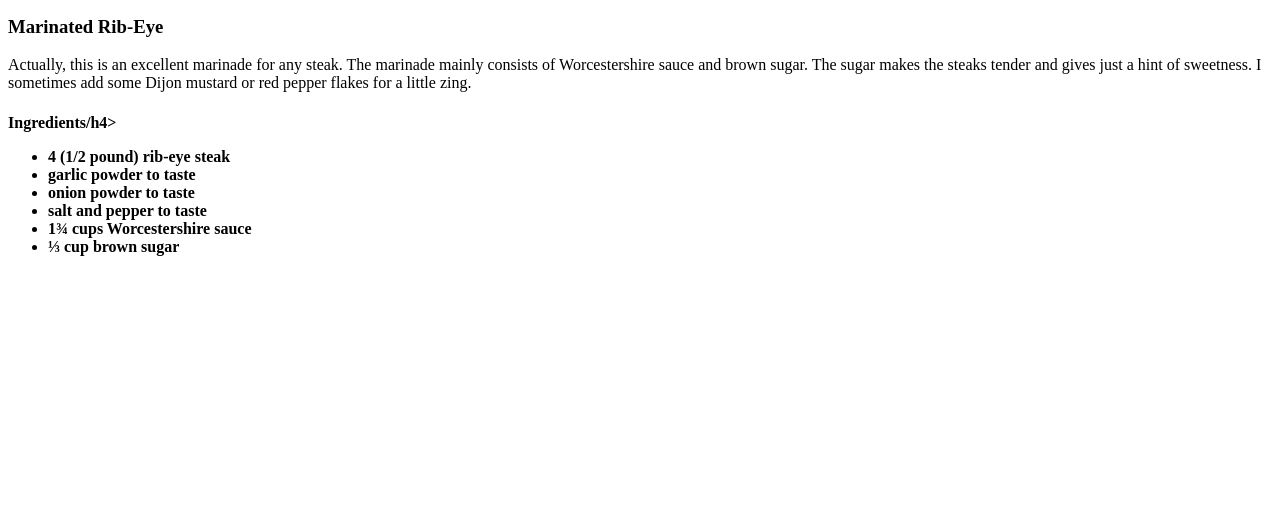
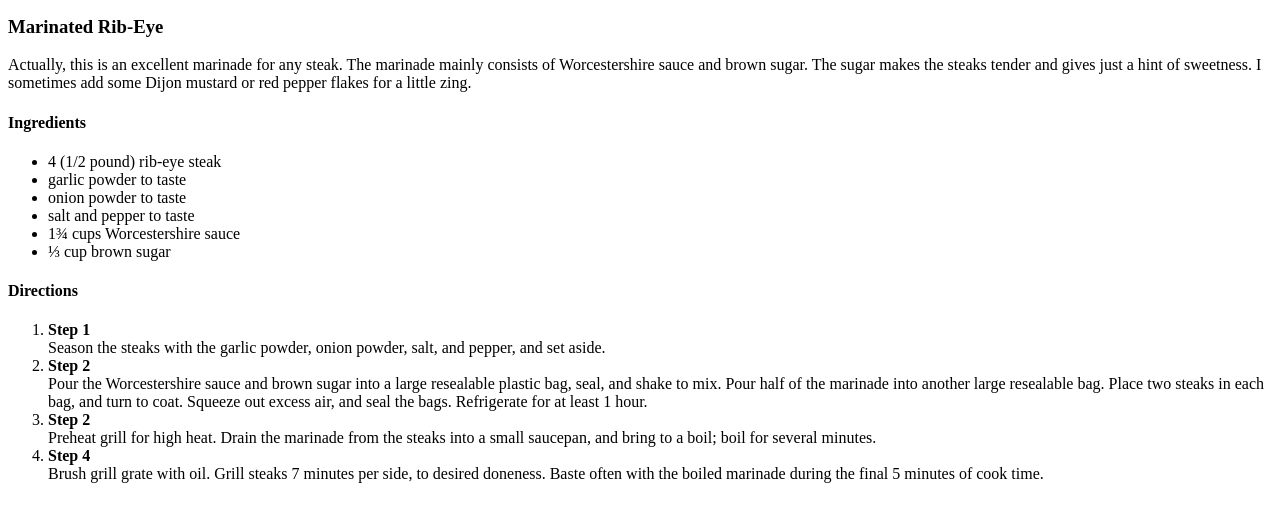
Before and after one commit to moisj/odin-recipes, a plain HTML site: page ribeyes.html in a window 1280 px wide. Shown: the part 101-622 px from the top of the page. Drawn offline with Linux system fonts and the light colour scheme.

Commit message:
H4 tag bug fix andordered list added

```diff
--- a/ribeyes.html
+++ b/ribeyes.html
@@ -11,7 +11,7 @@
         <p>
             Actually, this is an excellent marinade for any steak. The marinade mainly consists of Worcestershire sauce and brown sugar. The sugar makes the steaks tender and gives just a hint of sweetness. I sometimes add some Dijon mustard or red pepper flakes for a little zing.
         </p>
-        <h4>Ingredients/h4>
+        <h4>Ingredients</h4>
         <ul>
             <li>4 (1/2 pound) rib-eye steak</li>
             <li>garlic powder to taste</li>
@@ -20,5 +20,25 @@
             <li>1¾ cups Worcestershire sauce</li>
             <li>⅓ cup brown sugar</li>
         </ul>
+        <h4>Directions</h4>
+        <ol>
+            <li>
+                <strong>Step 1</strong><br>
+                Season the steaks with the garlic powder, onion powder, salt, and pepper, and set aside.
+            </li>
+            <li>
+                <strong>Step 2</strong><br>
+                Pour the Worcestershire sauce and brown sugar into a large resealable plastic bag, seal, and shake to mix. Pour half of the marinade into another large resealable bag. Place two steaks in each bag, and turn to coat. Squeeze out excess air, and seal the bags. Refrigerate for at least 1 hour.
+            </li>
+            <li>
+                <strong>Step 2</strong><br>
+                Preheat grill for high heat. Drain the marinade from the steaks into a small saucepan, and bring to a boil; boil for several minutes.
+            </li>
+            <li>
+                <strong>Step 4</strong><br>
+                Brush grill grate with oil. Grill steaks 7 minutes per side, to desired doneness. Baste often with the boiled marinade during the final 5 minutes of cook time.
+            </li>
+        </ol>
+
     </body>
 </html>
```
